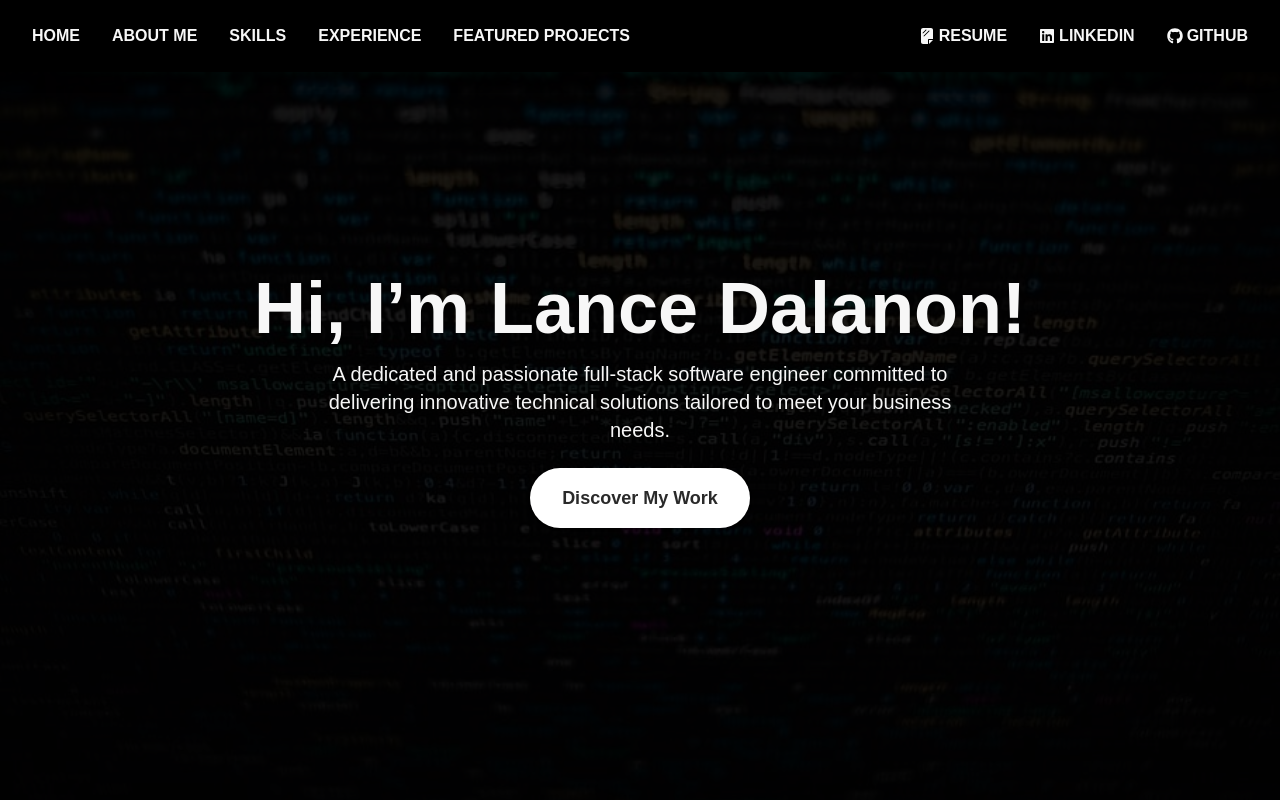
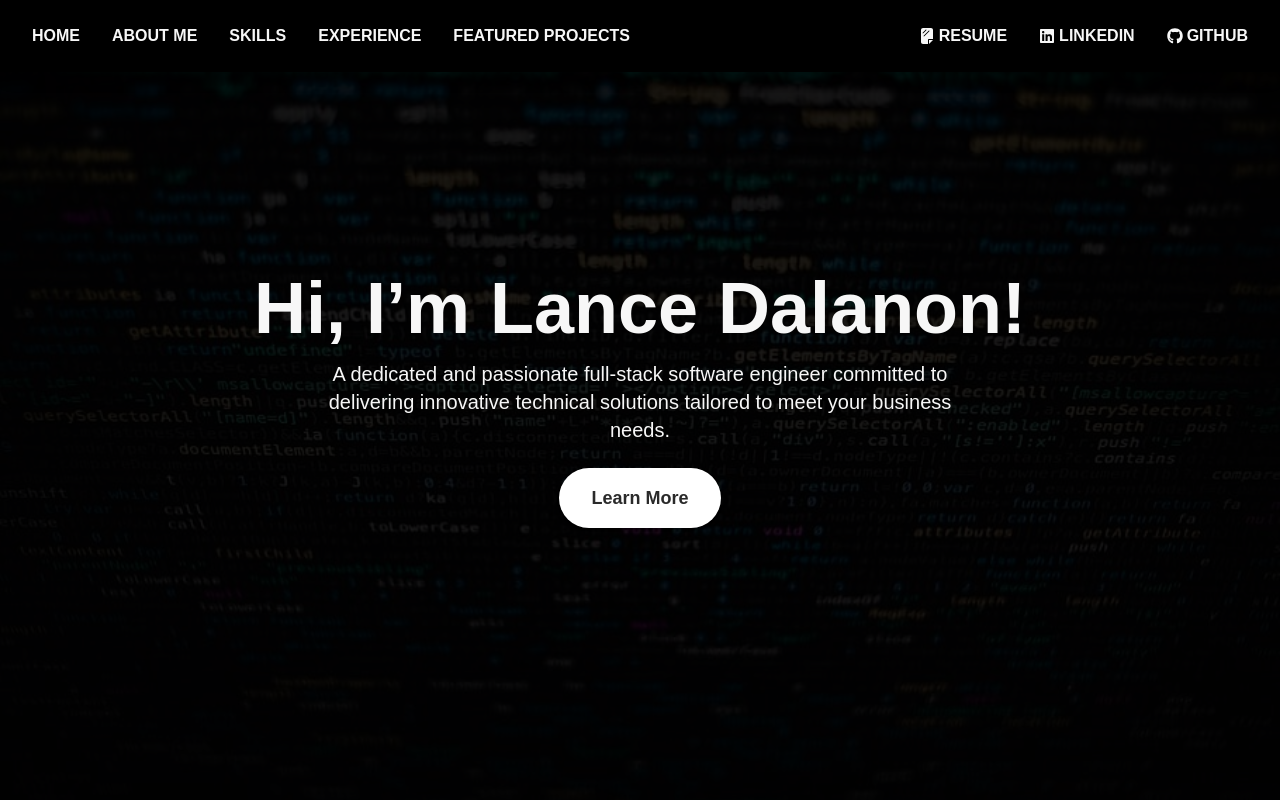
Before and after one commit to lancedalanon/my-portfolio, a Next.js app: page / in a window 1280 px wide. Shown: the top 800 px of the page. Built offline with nearby package versions, Linux system fonts and the light colour scheme.

Commit message:
Change Discover My Work to Learn More

```diff
--- a/components/home/HomeSection.tsx
+++ b/components/home/HomeSection.tsx
@@ -31,7 +31,7 @@ const HomeSection: React.FC = () => {
         href="#about-me"
         aria-label="Learn more about Lance Dalanon and his skills as a full-stack software engineer"
       >
-        Discover My Work
+        Learn More
       </a>
     </section>
   );
```
